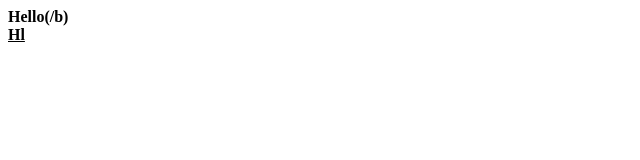
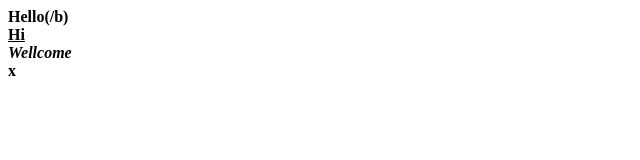
Before and after one commit to iamneo-production/bfbefdbcbaabadaeccdffeecabfeedab, a website: page public/index.html in a window 1280 px wide. Shown: the full height of the page, 0-640 px from the left. Drawn offline with Linux system fonts and the light colour scheme.

Commit message:
Backup Commit

```diff
--- a/public/index.html
+++ b/public/index.html
@@ -2,4 +2,6 @@
 </html>
 <body>
     <b>Hello(/b)<br>
-        <u>Hl</u><br>
+    <u>Hi</u><br>
+    <i>Wellcome</i><br>
+    x<sub
```
